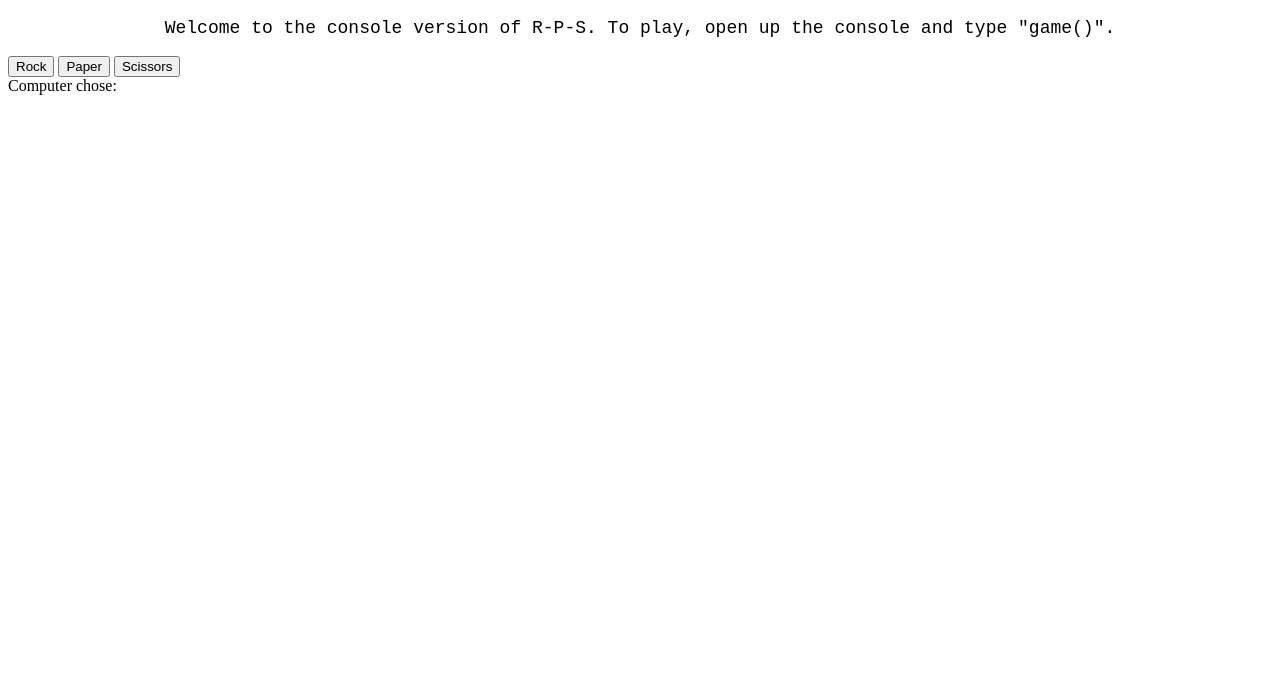
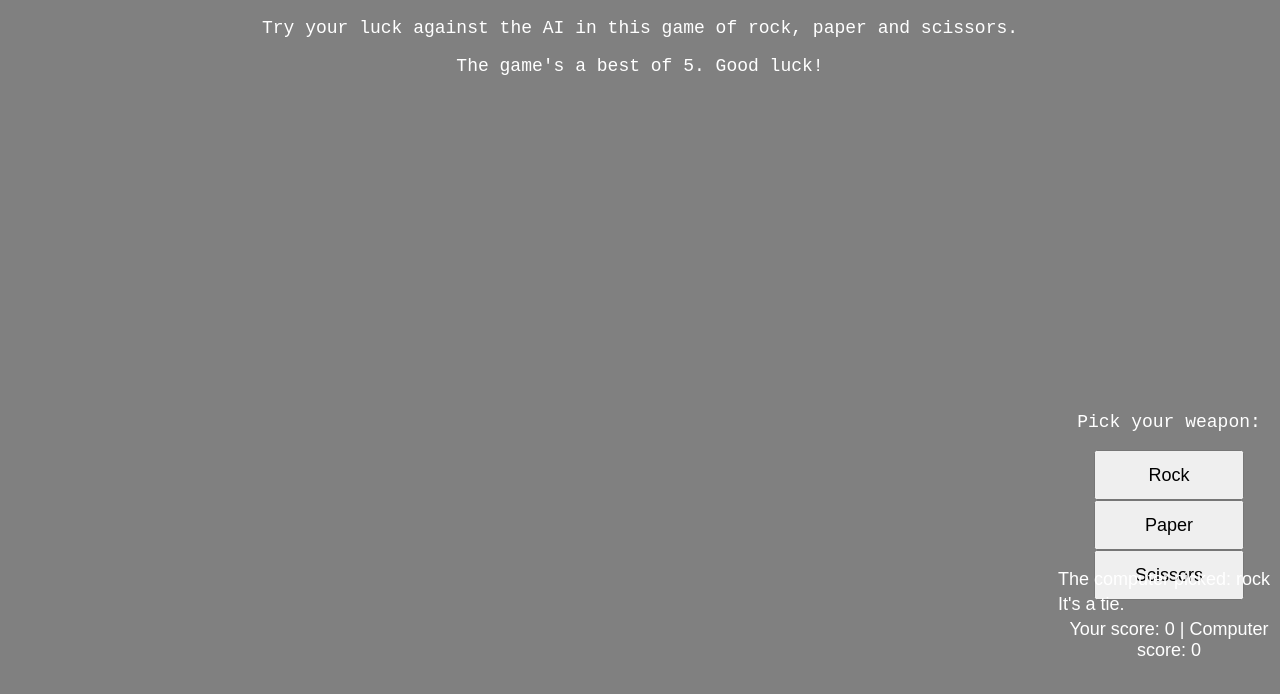
Before and after one commit to Goreroar666/rock-paper-scissors, a plain HTML site: page index.html in a window 1280 px wide. Both pictures are taken after a click on the button "Rock". Drawn offline with Linux system fonts and the light colour scheme.

Commit message:
Added a simple UI.

```diff
--- a/index.html
+++ b/index.html
@@ -8,19 +8,20 @@
 </head>
 <body>
   <div>
-  <p>Welcome to the console version of R-P-S. To play, open up the console and type "game()".</p>
+  <p>Try your luck against the AI in this game of rock, paper and scissors.</p>
+  <p>The game's a best of 5. Good luck!</p>
   </div>
 <div id="buttons">
+  <p>Pick your weapon:</p>
   <button id="rock-btn" value="rock">Rock</button>
   <button id="paper-btn" value="paper">Paper</button>
   <button id="scissors-btn" value="scissors">Scissors</button>
 </div>
 
-<div id="computerChoice">Computer chose:</div>
+<div id="computerChoice"></div>
 <div id="result"></div>
 <div id="scoreboard"></div>
 <div id="finalScore"></div>
-
 <script src="scripts.js" defer></script>
 </body>
 </html>
--- a/main.css
+++ b/main.css
@@ -3,3 +3,60 @@ text-align: center;
 font-size: large;
 font-family: 'Courier New', Courier, monospace;
 }
+body {
+color: white;
+background-color: gray;
+font-family: Arial, Helvetica, sans-serif;
+}
+#rock-btn {
+color: black;
+font-size: large;
+width: 150px;
+height: 50px;
+}
+#paper-btn {
+    color: black;
+    font-size: large;
+    width: 150px;
+    height: 50px;
+    }
+#scissors-btn {
+        color: black;
+        font-size: large;
+        width: 150px;
+        height: 50px;
+        }
+#buttons {
+text-align: center;
+position: absolute;
+margin-left: 1050px;
+margin-top: 300px;
+}
+#computerChoice {
+    text-align: center;
+    position: absolute;
+    margin-left: 1050px;
+    margin-top: 475px;
+    font-size: large;
+}
+#result {
+    text-align: center;
+    position: absolute;
+    margin-left: 1050px;
+    margin-top: 500px;
+    font-size: large;
+}
+#scoreboard {
+    text-align: center;
+    position: absolute;
+    margin-left: 1050px;
+    margin-top: 525px;
+    font-size: large;
+}
+#finalScore {
+    text-align: center;
+    position: absolute;
+    margin-left: 1050px;
+    margin-top: 550px;
+    font-size: x-large;
+}
--- a/scripts.js
+++ b/scripts.js
@@ -4,21 +4,29 @@ const buttons = document.querySelectorAll('button');
 const computerChose = document.getElementById('computerChoice');
 const scoreBoard = document.getElementById('scoreboard');
 const endOfGame = document.getElementById('finalScore');
-let computerSelection = computerPlay();
+const reset = document.getElementById('restartButton');
 let computerScore = 0;
 let playerScore = 0;
 
+buttons.forEach(button => {
+    button.addEventListener('click', function () {
+        playRound(button.value, computerPlay)
+    })});
+
 function computerPlay() {
-return options[Math.floor(Math.random() * options.length)];
+    return options[Math.floor(Math.random() * options.length)];
 }
 
+function check() {
+    if (playerScore === 5) {
+      endOfGame.textContent = "You won the game!"
+  } if (computerScore === 5) {
+      endOfGame.textContent = "You lost, the computer won the game!"
+  }
+}
 
-
-function playRound(playerSelection, computerSelection) {
-
-    if (playerSelection === null) {
-        result.textContent = "";
-    }
+function playRound(playerSelection, computerPlay) {
+    let computerSelection = computerPlay();
     if (playerSelection === computerSelection) {
         result.textContent = "It's a tie.";
     } if (playerSelection === "rock" && computerSelection === "scissors") {
@@ -40,19 +48,7 @@ function playRound(playerSelection, computerSelection) {
     result.textContent = "You lose, scissors beats paper.";
     computerScore ++;
 }
+computerChoice.textContent = `The computer picked: ${computerSelection}`;
+scoreBoard.textContent = `Your score: ${playerScore} | Computer score: ${computerScore}`;
+ check();
 }
-
-function check() {
-    if (playerScore === 5) {
-      endOfGame.textContent = "You won the game!"
-  } if (computerScore === 5) {
-      endOfGame.textContent = "You lost, the computer won the game!"
-  }
-}
-
-
-    buttons.forEach(button => {
-    button.addEventListener('click', function () {
-        (playRound(button.value, computerSelection));
-        console.log(playRound(button.value, computerSelection));
-    )}};
```
